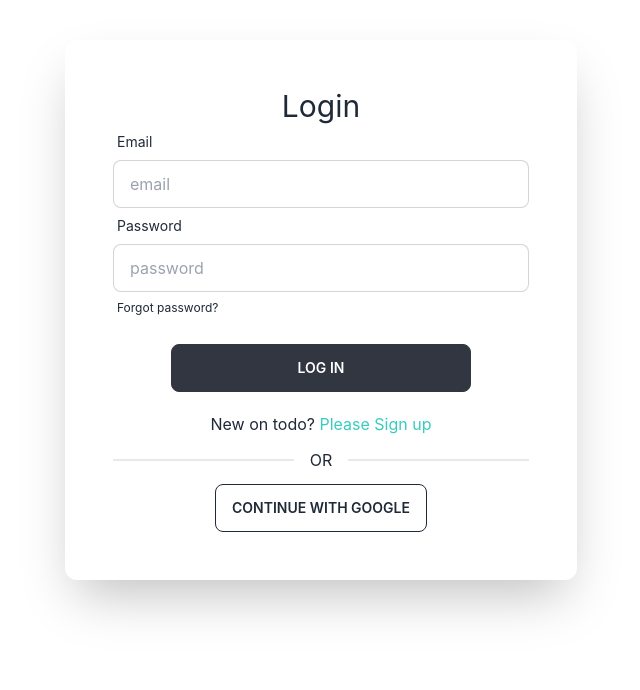
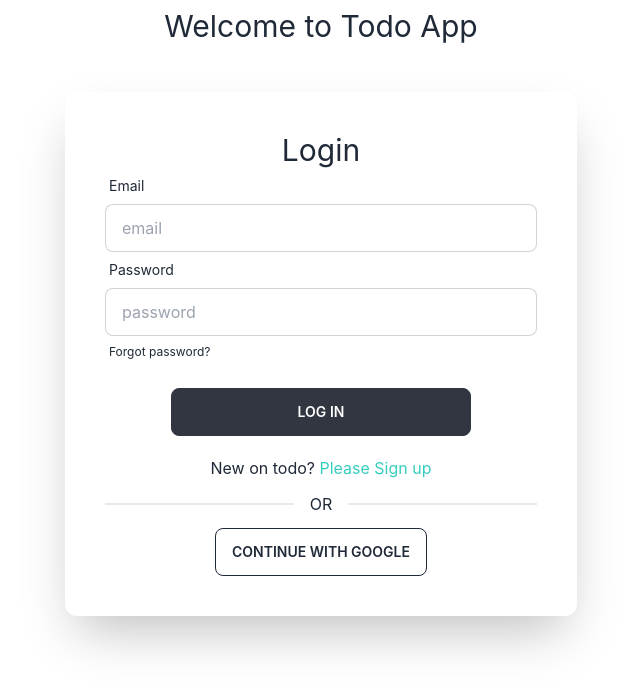
Before and after one commit to arburhan/To-Do-Client, a React (Create React App) app: page /login in a window 1280 px wide. Shown: the top 690 px of the page, without its empty margins (319-959 px from the left). Built offline with nearby package versions, Linux system fonts and the light colour scheme; no server answers.

Commit message:
add style

```diff
--- a/src/Pages/Home.js
+++ b/src/Pages/Home.js
@@ -12,7 +12,7 @@ const Home = () => {
     return (
         <div>
             <div className='flex justify-center items-center'>
-                <h2 className='text-xl md:text-3xl py-4'>Welcome to Todo App</h2>
+                <h2 className='text-xl md:text-3xl py-4'>Todo App Add Your Task</h2>
                 {
                     user && <button onClick={handleSignOut} className='btn mx-5'>Sign Out</button>
                 }
--- a/src/Pages/Login.js
+++ b/src/Pages/Login.js
@@ -29,9 +29,10 @@ const Login = () => {
     const redirectSignup = () => {
         navigate('/signup');
     }
-
     return (
-        <div className='w-full max-w-lg mx-auto shadow-2xl bg-base-100 p-12 my-10 rounded-xl'>
+        <div>
+            <h2 className='text-xl md:text-3xl py-2'>Welcome to Todo App</h2>
+            <div className='w-full max-w-lg mx-auto shadow-2xl bg-base-100 p-10 my-10 rounded-xl'>
                 <h2 className='text-3xl'>Login</h2>
                 <form onSubmit={handleLogin}>
                     <div className="form-control">
@@ -67,6 +68,7 @@ const Login = () => {
                     }
                 </div>
             </div>
+        </div>
     );
 };
 
```
Lines whose indentation alone changed are shown as unchanged.
